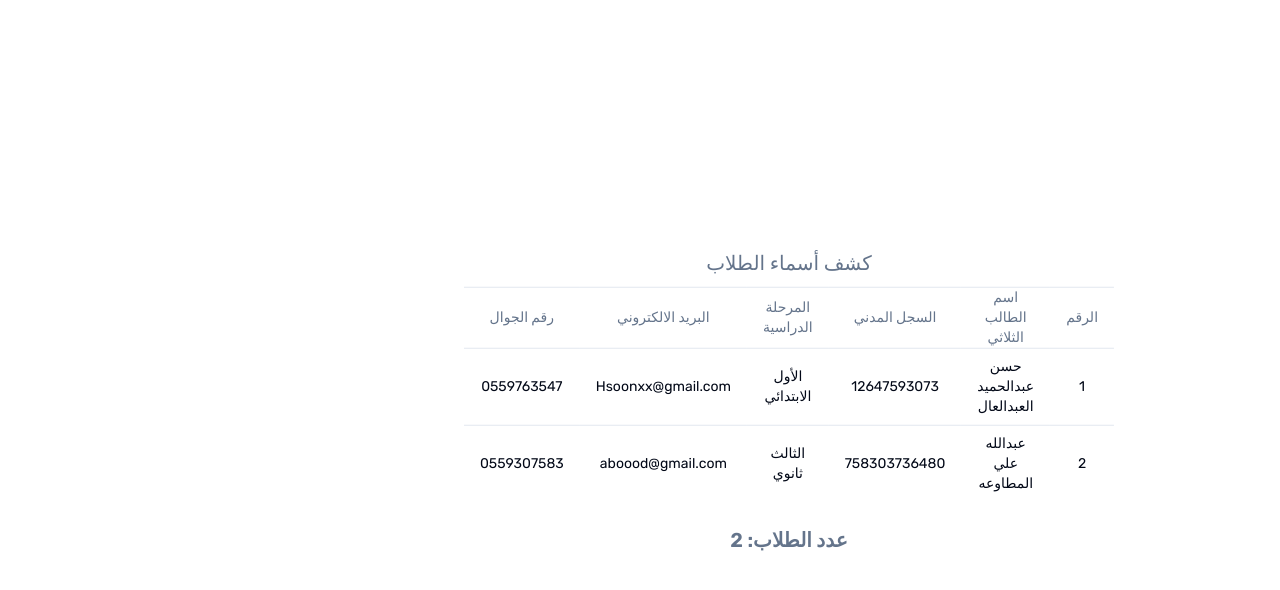
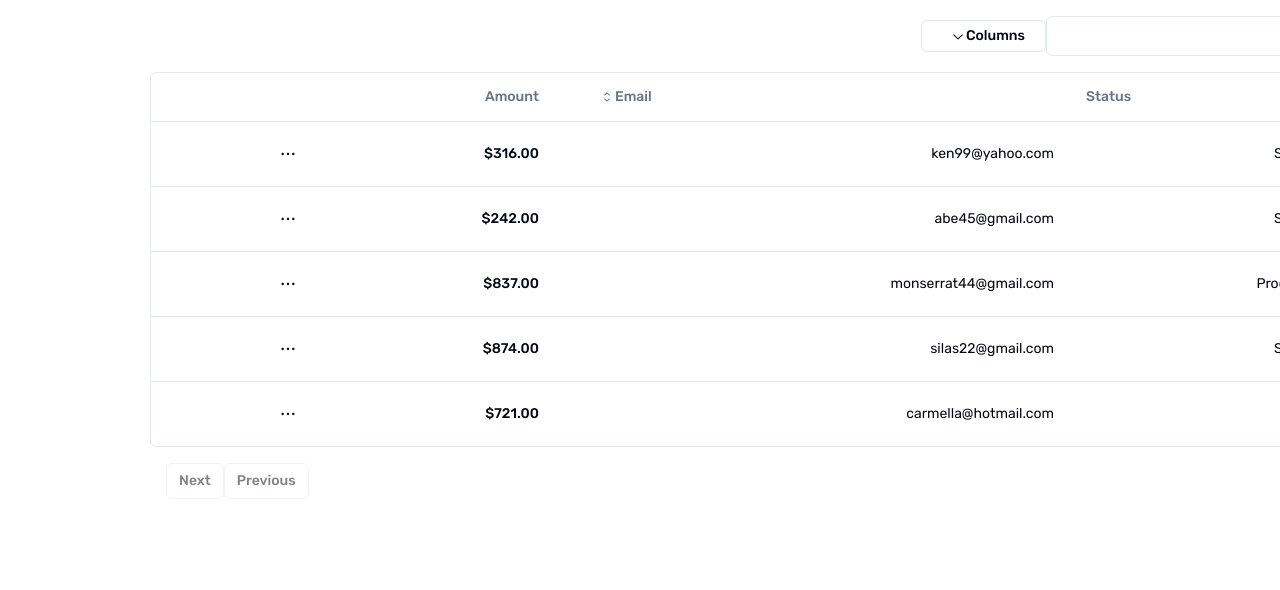
Before and after one commit to Labrarysa/CourseManager, a Next.js app: page /table in a window 1280 px wide. Shown: the top 590 px of the page. Built offline with nearby package versions, Linux system fonts and the light colour scheme.

Commit message:
get everything to ready

```diff
--- a/app/table/page.tsx
+++ b/app/table/page.tsx
@@ -1,87 +1,318 @@
-"use client";
-import React, { useState } from 'react';
+"use client"
+
+import * as React from "react"
+import {
+  CaretSortIcon,
+  ChevronDownIcon,
+  DotsHorizontalIcon,
+} from "@radix-ui/react-icons"
+import {
+  ColumnDef,
+  ColumnFiltersState,
+  SortingState,
+  VisibilityState,
+  flexRender,
+  getCoreRowModel,
+  getFilteredRowModel,
+  getPaginationRowModel,
+  getSortedRowModel,
+  useReactTable,
+} from "@tanstack/react-table"
+
+import { Button } from "@/components/ui/button"
+import { Checkbox } from "@/components/ui/checkbox"
+import {
+  DropdownMenu,
+  DropdownMenuCheckboxItem,
+  DropdownMenuContent,
+  DropdownMenuItem,
+  DropdownMenuLabel,
+  DropdownMenuSeparator,
+  DropdownMenuTrigger,
+} from "@/components/ui/dropdown-menu"
+import { Input } from "@/components/ui/input"
 import {
   Table,
   TableBody,
-  TableCaption,
   TableCell,
   TableHead,
   TableHeader,
   TableRow,
-} from "@/components/ui/table";
+} from "@/components/ui/table"
 
-// Initial static data for students
-const initialStudents = [
+const data: Payment[] = [
   {
-    number: 1,
-    name: "حسن عبدالحميد العبدالعال",
-    studentId: "12647593073",
-    year: "الأول الابتدائي",
-    email: "Hsoonxx@gmail.com",
-    phone: "0559763547"
+    id: "m5gr84i9",
+    amount: 316,
+    status: "success",
+    email: "ken99@yahoo.com",
   },
   {
-    number: 2,
-    name: "عبدالله علي المطاوعه",
-    studentId: "758303736480",
-    year: "الثالث ثانوي",
-    email: "aboood@gmail.com",
-    phone: "0559307583"
+    id: "3u1reuv4",
+    amount: 242,
+    status: "success",
+    email: "Abe45@gmail.com",
   },
-];
+  {
+    id: "derv1ws0",
+    amount: 837,
+    status: "processing",
+    email: "Monserrat44@gmail.com",
+  },
+  {
+    id: "5kma53ae",
+    amount: 874,
+    status: "success",
+    email: "Silas22@gmail.com",
+  },
+  {
+    id: "bhqecj4p",
+    amount: 721,
+    status: "failed",
+    email: "carmella@hotmail.com",
+  },
+]
 
-export default function Home() {
-  // useState hook to manage student data
-  const [students, setStudents] = useState(initialStudents);
-  // Calculate the number of students for display in the table caption
-  const studentCount = students.length;
+export type Payment = {
+  id: string
+  amount: number
+  status: "pending" | "processing" | "success" | "failed"
+  email: string
+}
+
+export const columns: ColumnDef<Payment>[] = [
+  {
+    id: "select",
+    header: ({ table }) => (
+      <Checkbox
+        checked={
+          table.getIsAllPageRowsSelected() ||
+          (table.getIsSomePageRowsSelected() && "indeterminate")
+        }
+        onCheckedChange={(value) => table.toggleAllPageRowsSelected(!!value)}
+        aria-label="Select all"
+      />
+    ),
+    cell: ({ row }) => (
+      <Checkbox
+        checked={row.getIsSelected()}
+        onCheckedChange={(value) => row.toggleSelected(!!value)}
+        aria-label="Select row"
+      />
+    ),
+    enableSorting: false,
+    enableHiding: false,
+  },
+  {
+    accessorKey: "status",
+    header: "Status",
+    cell: ({ row }) => (
+      <div className="capitalize">{row.getValue("status")}</div>
+    ),
+  },
+  {
+    accessorKey: "email",
+    header: ({ column }) => {
+      return (
+        <Button
+          variant="ghost"
+          onClick={() => column.toggleSorting(column.getIsSorted() === "asc")}
+        >
+          Email
+          <CaretSortIcon className="ml-2 h-4 w-4" />
+        </Button>
+      )
+    },
+    cell: ({ row }) => <div className="lowercase">{row.getValue("email")}</div>,
+  },
+  {
+    accessorKey: "amount",
+    header: () => <div className="text-right">Amount</div>,
+    cell: ({ row }) => {
+      const amount = parseFloat(row.getValue("amount"))
+
+      // Format the amount as a dollar amount
+      const formatted = new Intl.NumberFormat("en-US", {
+        style: "currency",
+        currency: "USD",
+      }).format(amount)
+
+      return <div className="text-right font-medium">{formatted}</div>
+    },
+  },
+  {
+    id: "actions",
+    enableHiding: false,
+    cell: ({ row }) => {
+      const payment = row.original
 
       return (
-    // Positioning the table in the center of the page
-    <div className="absolute -translate-x-1/2 -translate-y-1/2 top-1/2 left-1/2">
-      {/* Scrollable container for the table on smaller screens */}
-      <div className="table-auto md:w-full w-[300px]">
-      {/* Table for displaying student data */}
-      <Table className="min-w-full text-center">
-        {/* Table caption showing the total number of students */}
-        <TableCaption className="text-xl font-semibold py-2">
-          {`عدد الطلاب: ${studentCount}`}
-        </TableCaption>
+        <DropdownMenu>
+          <DropdownMenuTrigger asChild>
+            <Button variant="ghost" className="h-8 w-8 p-0">
+              <span className="sr-only">Open menu</span>
+              <DotsHorizontalIcon className="h-4 w-4" />
+            </Button>
+          </DropdownMenuTrigger>
+          <DropdownMenuContent align="end">
+            <DropdownMenuLabel>Actions</DropdownMenuLabel>
+            <DropdownMenuItem
+              onClick={() => navigator.clipboard.writeText(payment.id)}
+            >
+              Copy payment ID
+            </DropdownMenuItem>
+            <DropdownMenuSeparator />
+            <DropdownMenuItem>View customer</DropdownMenuItem>
+            <DropdownMenuItem>View payment details</DropdownMenuItem>
+          </DropdownMenuContent>
+        </DropdownMenu>
+      )
+    },
+  },
+]
 
-        {/* Table header with column titles */}
-        <TableHeader className="text-sm text-center">
-          {/* Row for the main title spanning all columns */}
-          <TableRow className="text-xl font-semibold py-2">
-            <TableHead colSpan={6} className="text-center">كشف أسماء الطلاب</TableHead>
-          </TableRow>
+function DataTableDemo() {
+  const [sorting, setSorting] = React.useState<SortingState>([])
+  const [columnFilters, setColumnFilters] = React.useState<ColumnFiltersState>(
+    []
+  )
+  const [columnVisibility, setColumnVisibility] =
+    React.useState<VisibilityState>({})
+  const [rowSelection, setRowSelection] = React.useState({})
 
-          {/* Row for column headings */}
-          <TableRow>
-            <TableHead className="text-center">الرقم</TableHead>
-            <TableHead className="text-center">اسم الطالب الثلاثي</TableHead>
-            <TableHead className="text-center">السجل المدني</TableHead>
-            <TableHead className="text-center">المرحلة الدراسية</TableHead>
-            <TableHead className="text-center">البريد الالكتروني</TableHead>
-            <TableHead className="text-center">رقم الجوال</TableHead>
-          </TableRow>
-        </TableHeader>
+  const table = useReactTable({
+    data,
+    columns,
+    onSortingChange: setSorting,
+    onColumnFiltersChange: setColumnFilters,
+    getCoreRowModel: getCoreRowModel(),
+    getPaginationRowModel: getPaginationRowModel(),
+    getSortedRowModel: getSortedRowModel(),
+    getFilteredRowModel: getFilteredRowModel(),
+    onColumnVisibilityChange: setColumnVisibility,
+    onRowSelectionChange: setRowSelection,
+    state: {
+      sorting,
+      columnFilters,
+      columnVisibility,
+      rowSelection,
+    },
+  })
 
-        {/* Table body with data rows */}
-        <TableBody className="divide-y">
-          {students.map((student) => (
-            // Row for each student's data
-            <TableRow className="text-sm text-center" key={student.number}>
-              <TableCell className="py-2 px-4">{student.number}</TableCell>
-              <TableCell className="py-2 px-4">{student.name}</TableCell>
-              <TableCell className="py-2 px-4">{student.studentId}</TableCell>
-              <TableCell className="py-2 px-4">{student.year}</TableCell>
-              <TableCell className="py-2 px-4">{student.email}</TableCell>
-              <TableCell className="py-2 px-4">{student.phone}</TableCell>
+  return (
+    <div className="w-full">
+      <div className="flex items-center py-4">
+        <Input
+          placeholder="Filter emails..."
+          value={(table.getColumn("email")?.getFilterValue() as string) ?? ""}
+          onChange={(event) =>
+            table.getColumn("email")?.setFilterValue(event.target.value)
+          }
+          className="max-w-sm"
+        />
+        <DropdownMenu>
+          <DropdownMenuTrigger asChild>
+            <Button variant="outline" className="ml-auto">
+              Columns <ChevronDownIcon className="ml-2 h-4 w-4" />
+            </Button>
+          </DropdownMenuTrigger>
+          <DropdownMenuContent align="end">
+            {table
+              .getAllColumns()
+              .filter((column) => column.getCanHide())
+              .map((column) => {
+                return (
+                  <DropdownMenuCheckboxItem
+                    key={column.id}
+                    className="capitalize"
+                    checked={column.getIsVisible()}
+                    onCheckedChange={(value) =>
+                      column.toggleVisibility(!!value)
+                    }
+                  >
+                    {column.id}
+                  </DropdownMenuCheckboxItem>
+                )
+              })}
+          </DropdownMenuContent>
+        </DropdownMenu>
+      </div>
+      <div className="rounded-md border">
+        <Table>
+          <TableHeader>
+            {table.getHeaderGroups().map((headerGroup) => (
+              <TableRow key={headerGroup.id}>
+                {headerGroup.headers.map((header) => {
+                  return (
+                    <TableHead key={header.id}>
+                      {header.isPlaceholder
+                        ? null
+                        : flexRender(
+                            header.column.columnDef.header,
+                            header.getContext()
+                          )}
+                    </TableHead>
+                  )
+                })}
               </TableRow>
             ))}
+          </TableHeader>
+          <TableBody>
+            {table.getRowModel().rows?.length ? (
+              table.getRowModel().rows.map((row) => (
+                <TableRow
+                  key={row.id}
+                  data-state={row.getIsSelected() && "selected"}
+                >
+                  {row.getVisibleCells().map((cell) => (
+                    <TableCell key={cell.id}>
+                      {flexRender(
+                        cell.column.columnDef.cell,
+                        cell.getContext()
+                      )}
+                    </TableCell>
+                  ))}
+                </TableRow>
+              ))
+            ) : (
+              <TableRow>
+                <TableCell
+                  colSpan={columns.length}
+                  className="h-24 text-center"
+                >
+                  No results.
+                </TableCell>
+              </TableRow>
+            )}
           </TableBody>
         </Table>
       </div>
+      <div className="flex items-center justify-end space-x-2 py-4">
+        <div className="flex-1 text-sm text-muted-foreground">
+          {table.getFilteredSelectedRowModel().rows.length} of{" "}
+          {table.getFilteredRowModel().rows.length} row(s) selected.
         </div>
-  );
+        <div className="space-x-2">
+          <Button
+            variant="outline"
+            size="sm"
+            onClick={() => table.previousPage()}
+            disabled={!table.getCanPreviousPage()}
+          >
+            Previous
+          </Button>
+          <Button
+            variant="outline"
+            size="sm"
+            onClick={() => table.nextPage()}
+            disabled={!table.getCanNextPage()}
+          >
+            Next
+          </Button>
+        </div>
+      </div>
+    </div>
+  )
 }
+
+export default DataTableDemo;
--- /dev/null
+++ b/components/ui/checkbox.tsx
@@ -0,0 +1,30 @@
+"use client"
+
+import * as React from "react"
+import * as CheckboxPrimitive from "@radix-ui/react-checkbox"
+import { Check } from "lucide-react"
+
+import { cn } from "@/lib/utils"
+
+const Checkbox = React.forwardRef<
+  React.ElementRef<typeof CheckboxPrimitive.Root>,
+  React.ComponentPropsWithoutRef<typeof CheckboxPrimitive.Root>
+>(({ className, ...props }, ref) => (
+  <CheckboxPrimitive.Root
+    ref={ref}
+    className={cn(
+      "peer h-4 w-4 shrink-0 rounded-sm border border-primary ring-offset-background focus-visible:outline-none focus-visible:ring-2 focus-visible:ring-ring focus-visible:ring-offset-2 disabled:cursor-not-allowed disabled:opacity-50 data-[state=checked]:bg-primary data-[state=checked]:text-primary-foreground",
+      className
+    )}
+    {...props}
+  >
+    <CheckboxPrimitive.Indicator
+      className={cn("flex items-center justify-center text-current")}
+    >
+      <Check className="h-4 w-4" />
+    </CheckboxPrimitive.Indicator>
+  </CheckboxPrimitive.Root>
+))
+Checkbox.displayName = CheckboxPrimitive.Root.displayName
+
+export { Checkbox }
--- a/package.json
+++ b/package.json
@@ -21,8 +21,10 @@
     "@builder.io/react": "^3.1.1",
     "@builder.io/sdk": "^2.1.1",
     "@hookform/resolvers": "^3.3.4",
+    "@radix-ui/react-checkbox": "^1.0.4",
     "@radix-ui/react-dialog": "^1.0.5",
     "@radix-ui/react-dropdown-menu": "^2.0.6",
+    "@radix-ui/react-icons": "^1.3.0",
     "@radix-ui/react-label": "^2.0.2",
     "@radix-ui/react-radio-group": "^1.1.3",
     "@radix-ui/react-select": "^2.0.0",
@@ -31,6 +33,7 @@
     "@radix-ui/react-toast": "^1.1.5",
     "@supabase/ssr": "^0.0.10",
     "@supabase/supabase-js": "^2.39.3",
+    "@tanstack/react-table": "^8.11.6",
     "class-variance-authority": "^0.7.0",
     "clsx": "^2.1.0",
     "framer-motion": "^10.18.0",
```
Also changed, not shown: 1 other file (tests, documents, lock files or other folders). Lines whose indentation alone changed are shown as unchanged.
